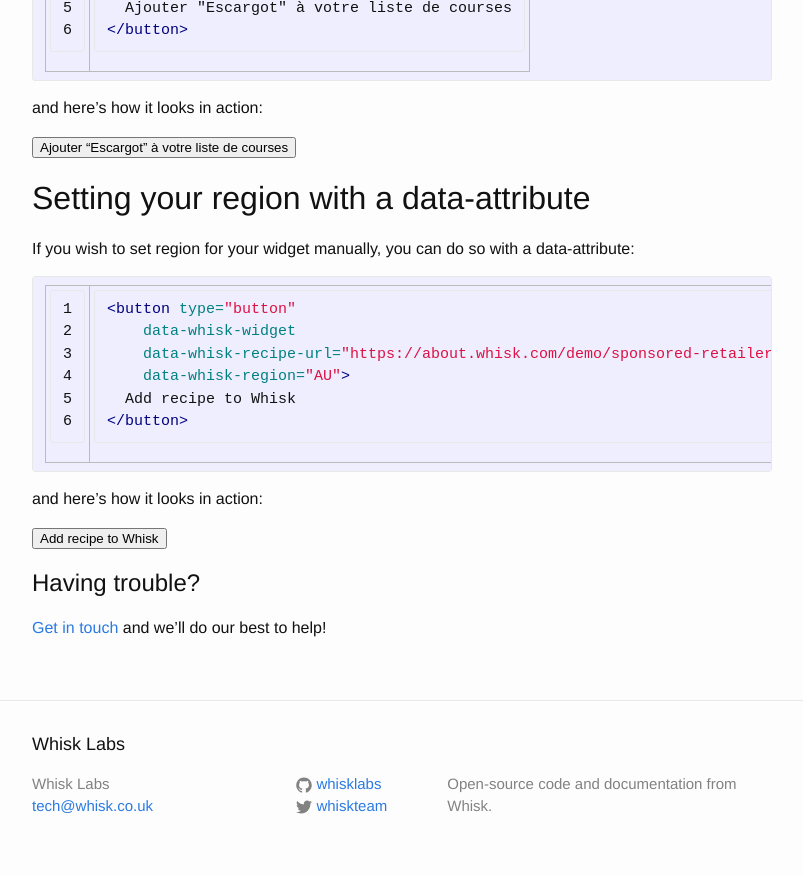
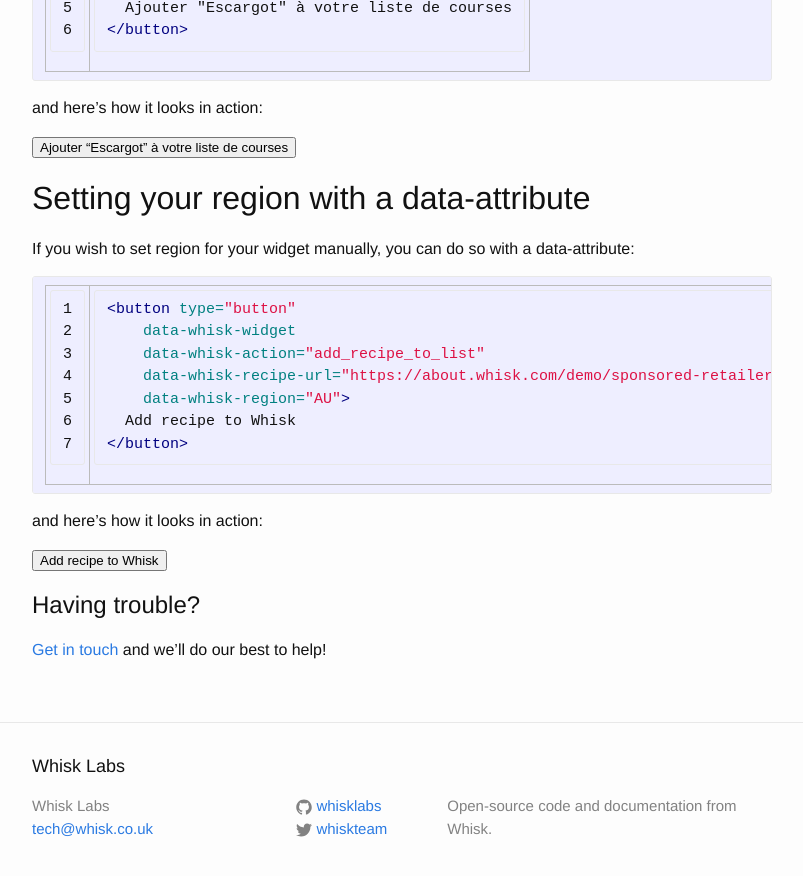
Before and after one commit to whisklabs/whisklabs.github.io, a Jekyll site: the page built from connect/index.md, in a window 1280 px wide and 900 px high, scrolled down 12528 px. Shown: the top 876 px of the window, without its empty margins (238-1041 px from the left). Built offline with Jekyll 4.4.1, drawn with Linux system fonts in a browser that asks for light colours; nearby versions of some CDN libraries; a script that is not in the unit is left out.

Commit message:
Update index.md

```diff
--- a/connect/index.md
+++ b/connect/index.md
@@ -564,6 +564,7 @@ If you wish to set region for your widget manually, you can do so with a data-at
 {% highlight html linenos %}
 <button type="button"
     data-whisk-widget
+    data-whisk-action="add_recipe_to_list"
     data-whisk-recipe-url="https://about.whisk.com/demo/sponsored-retailer"
     data-whisk-region="AU">
   Add recipe to Whisk
@@ -574,6 +575,7 @@ and here's how it looks in action:
 
 <button type="button"
     data-whisk-widget
+    data-whisk-action="add_recipe_to_list"
     data-whisk-recipe-url="https://about.whisk.com/demo/sponsored-retailer"
     data-whisk-region="AU">
   Add recipe to Whisk
```
